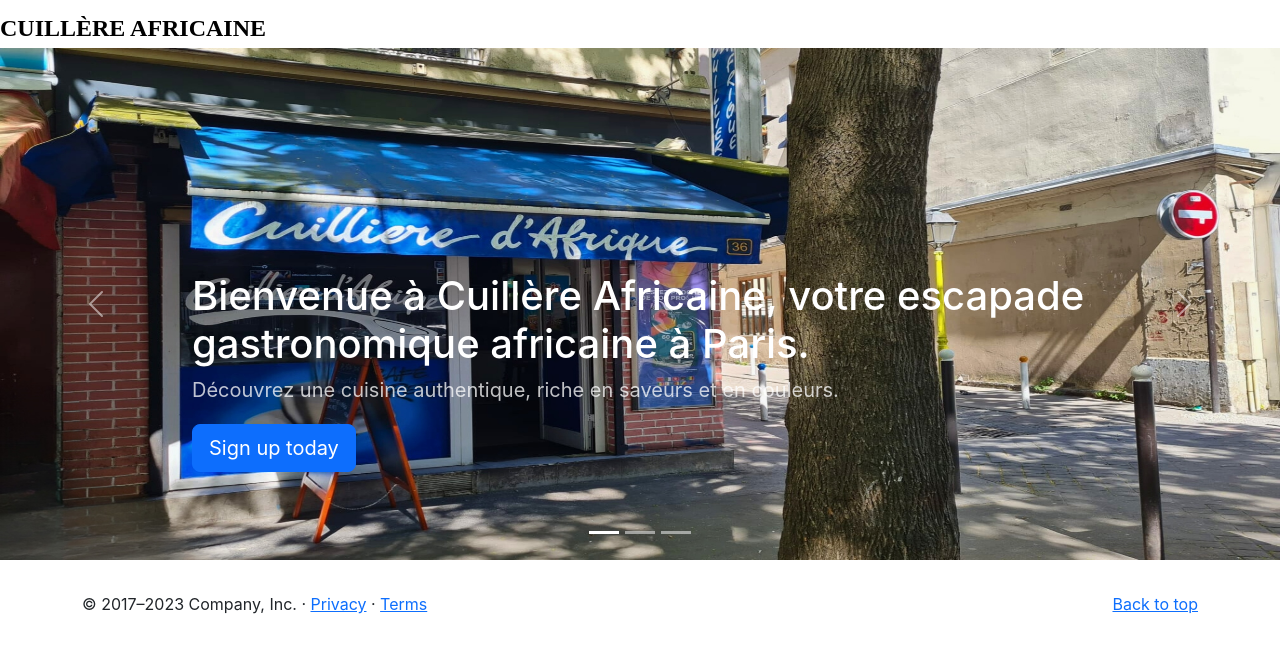
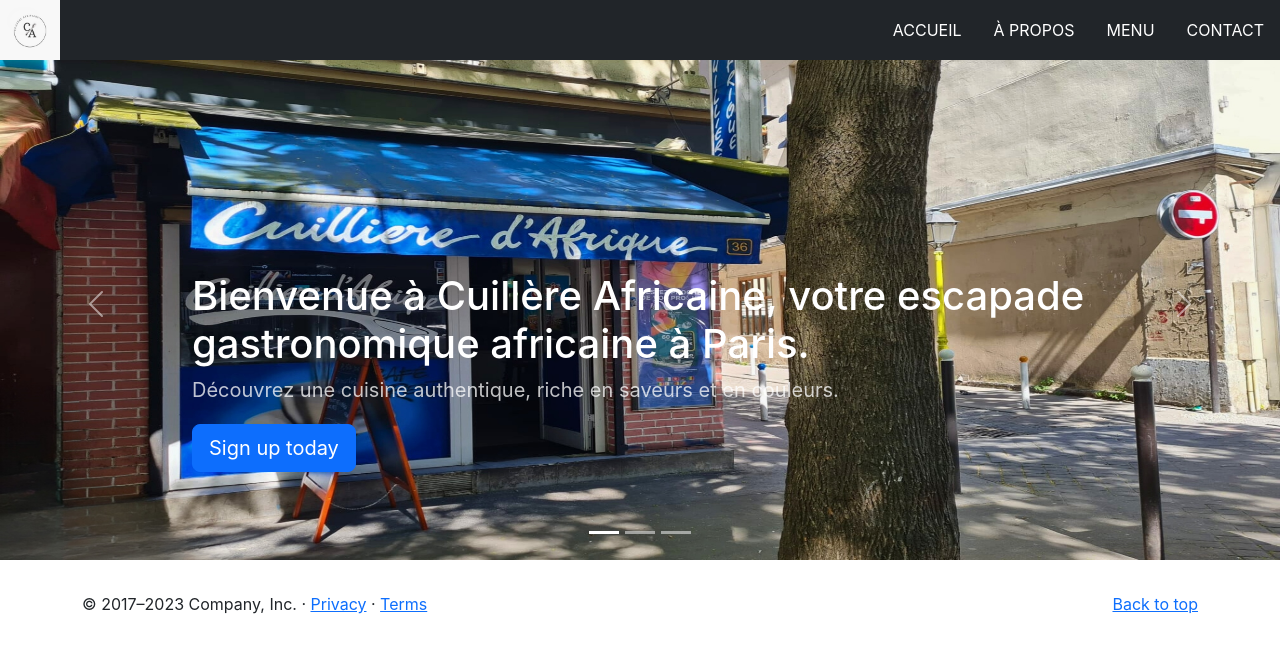
Before and after one commit to yve-n/cuillere-africaine-react, a React (Create React App) app: page / in a window 1280 px wide. Shown: the top 652 px of the page. Built offline with nearby package versions, Linux system fonts and the light colour scheme.

Commit message:
improvement of the navbar

```diff
--- a/src/Components/Navbar/Navbar.jsx
+++ b/src/Components/Navbar/Navbar.jsx
@@ -1,27 +1,27 @@
 import React from 'react'
+import { Link } from 'react-router-dom'
 
 export default function Navbar() {
     return (<>
-            <header className="d-flex flex-wrap justify-content-center fixed-top">
-                <a href="/" className="d-flex align-items-center mb-3 mb-md-0 me-md-auto link-body-emphasis text-decoration-none">
-                    <span className="fs-4 text-black logo">CUILLÈRE AFRICAINE</span>
-                    {/* <img src={`${process.env.PUBLIC_URL}/images/logo_africaine.png`} alt="logo" className="bd-placeholder-img card-img-top" width="50%" height="50" aria-label="Placeholder: Thumbnail" /> */}
-                </a>
+            <header className="d-flex flex-wrap justify-content-center fixed-top bg-dark">
+                <Link to="/" className="d-flex align-items-center mb-3 mb-md-0 me-md-auto link-body-emphasis text-decoration-none">
+                    <img src={`${process.env.PUBLIC_URL}/images/logo_africaine.png`} alt="logo" className="bd-placeholder-img card-img-top" width="60%" height="60" aria-label="Placeholder: Thumbnail" />
+                </Link>
 
                 <ul className="navbar nav">
                     <li className="nav-item ">
-                        <a className="nav-link active onglet" href="#home" aria-current="page">ACCUEIL</a>
+                        <Link className="nav-link active onglet" to="/" aria-current="page">ACCUEIL</Link>
 
                     </li>
                     <li className="nav-item">
-                        <a className="nav-link onglet" href="#about-us">À PROPOS</a>
+                        <Link className="nav-link onglet" to="/about-us">À PROPOS</Link>
 
                     </li>
                     <li className="nav-item">
-                        <a className="nav-link onglet" href="#menu">MENU</a>
+                        <Link className="nav-link onglet" to="/menu">MENU</Link>
                     </li>
                     <li className="nav-item">
-                        <a className="nav-link onglet" href="#contact">CONTACT</a>
+                        <Link className="nav-link onglet" to="/contact">CONTACT</Link>
                     </li>
                 </ul>
             </header>
```
